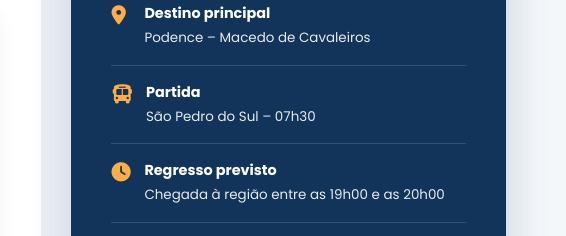
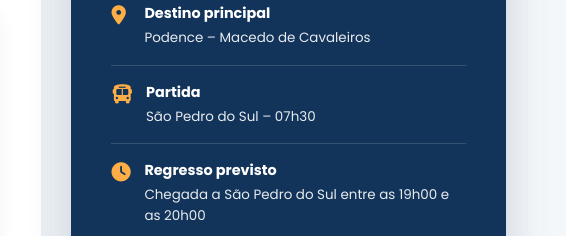
Before and after one commit to MiguelFigueiredo94/passeiosdomiguel, a plain HTML site: page podence2027.html in a window 1280 px wide. Shown: the part 1061-1297 px from the top of the page, 714-1280 px from the left. Drawn offline with nearby package versions, Linux system fonts and the light colour scheme.

Commit message:
Update podence2027.html

```diff
--- a/podence2027.html
+++ b/podence2027.html
@@ -1171,7 +1171,7 @@
                 <i class="fas fa-clock"></i>
                 <div>
                     <strong>Regresso previsto</strong>
-                    <span>Chegada à região entre as 19h00 e as 20h00</span>
+                    <span>Chegada a São Pedro do Sul entre as 19h00 e as 20h00</span>
                 </div>
             </div>
 
```
